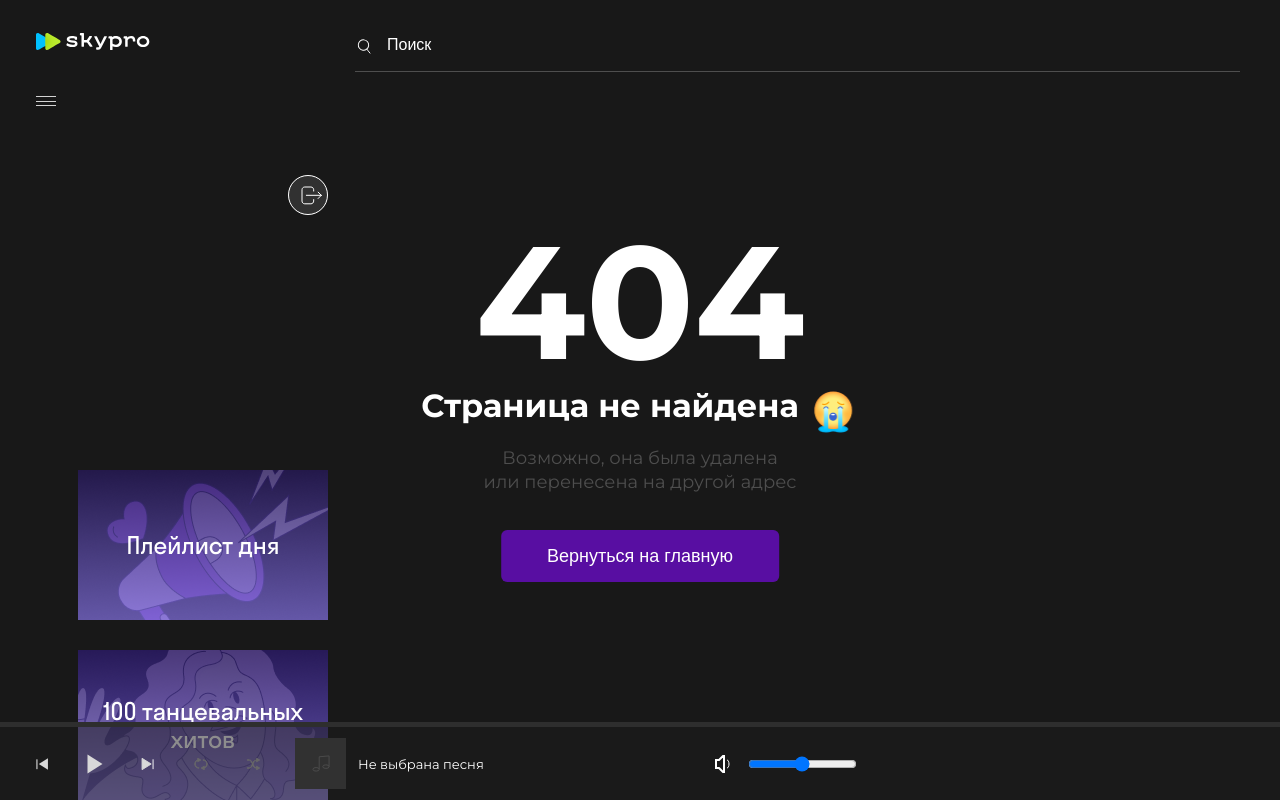
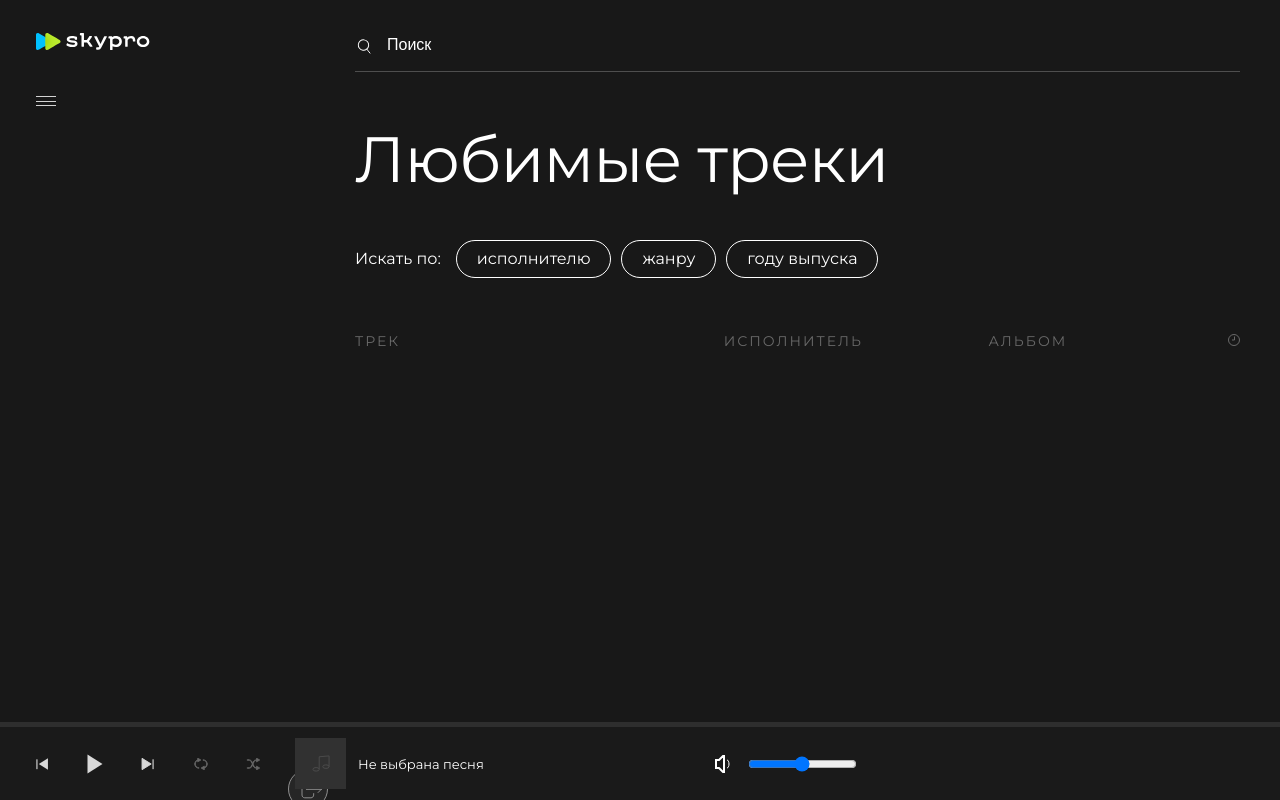
Before and after one commit to august-ra/fifth-cource-next-music, a Next.js app: page /tracks/favourite in a window 1280 px wide. Before the commit this address had no page. Built offline with nearby package versions, Linux system fonts and the light colour scheme.

Commit message:
Added a route for favourite tracks

```diff
--- /dev/null
+++ b/src/app/tracks/favourite/page.tsx
@@ -0,0 +1,21 @@
+"use client"
+
+import styles from "../Tracks.module.css"
+
+import Filter from "@components/Filter/Filter"
+import Playlist from "@components/Playlist/Playlist"
+
+import { useAppSelector } from "@/store/store"
+
+
+export default function Home() {
+  const favouriteTracks = useAppSelector((state) => state.playlist.favouriteTracks)
+
+  return (
+    <>
+      <h2 className={styles.mainTitle}>Любимые треки</h2>
+      <Filter playlist={favouriteTracks} />
+      <Playlist playlist={favouriteTracks} errorMsg={null} />
+    </>
+  )
+}
--- a/src/components/Nav/Nav.tsx
+++ b/src/components/Nav/Nav.tsx
@@ -40,14 +40,14 @@ export default function Nav() {
           <div className={styles.menu}>
             <ul className={styles.menuList}>
               <li className={styles.menuItem}>
-                <Link href="#" className={styles.menuLink}>Главное</Link>
+                <Link className={styles.menuLink} href="/tracks/">Главное</Link>
               </li>
 
               {
                 user && user.username
                   && (
                     <li className={styles.menuItem}>
-                      <Link href="#" className={styles.menuLink}>Мой плейлист</Link>
+                      <Link className={styles.menuLink} href="/tracks/favourite">Мой плейлист</Link>
                     </li>
                   )
               }
```
